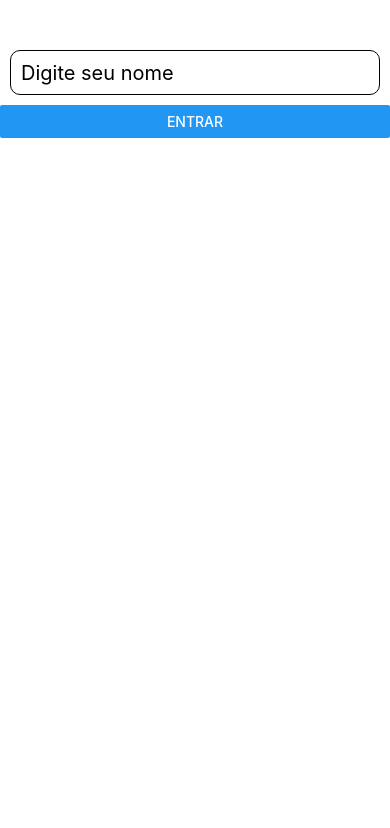
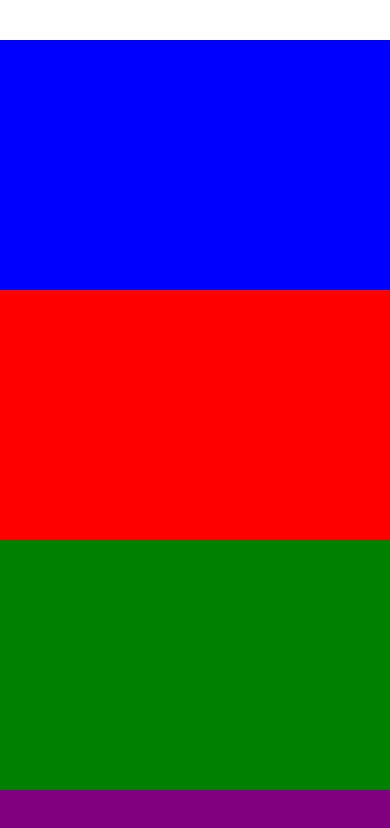
Before and after one commit to HelioJr548/SujeitoProgramador, a React Native app in the folder meuapp/: screen / in a window 390 px wide. Shown: the top 828 px of the page. Built offline with nearby package versions, Linux system fonts and the light colour scheme.

Commit message:
ScrollView Vertical

```diff
--- a/meuapp/App.js
+++ b/meuapp/App.js
@@ -1,30 +1,15 @@
-import { useState } from 'react';
-import { View, Text, TextInput, StyleSheet, Button } from 'react-native';
+import { View, StyleSheet, ScrollView } from 'react-native';
 
 export default function App() {
-	const [name, setName] = useState('');
-	const [input, setInput] = useState('');
-
-	function entrar() {
-		if (!input) {
-			alert('Por favor, digite seu nome!');
-			setName('');
-			return;
-		}
-		setName(`Bem vindo ${input}`);
-	}
-
 	return (
 		<View style={styles.container}>
-			<TextInput
-				style={styles.input}
-				placeholder="Digite seu nome"
-				onChangeText={(text) => setInput(text)}
-			/>
-
-			<Button title="Entrar" onPress={entrar} />
-
-			<Text style={styles.text}>{name}</Text>
+			<ScrollView showsVerticalScrollIndicator={false}>
+				<View style={styles.box1} />
+				<View style={styles.box2} />
+				<View style={styles.box3} />
+				<View style={styles.box4} />
+				<View style={styles.box5} />
+			</ScrollView>
 		</View>
 	);
 }
@@ -34,16 +19,24 @@ const styles = StyleSheet.create({
 		paddingTop: 40,
 		flex: 1,
 	},
-	input: {
-		height: 45,
-		borderWidth: 1,
-		margin: 10,
-		padding: 10,
-		fontSize: 20,
-		borderRadius: 10,
+	box1: {
+		height: 250,
+		backgroundColor: 'blue',
 	},
-	text: {
-		textAlign: 'center',
-		fontSize: 25,
+	box2: {
+		height: 250,
+		backgroundColor: 'red',
+	},
+	box3: {
+		height: 250,
+		backgroundColor: 'green',
+	},
+	box4: {
+		height: 250,
+		backgroundColor: 'purple',
+	},
+	box5: {
+		height: 250,
+		backgroundColor: 'orange',
 	},
 });
```
Also changed, not shown: 1 other file (tests, documents, lock files or other folders).
